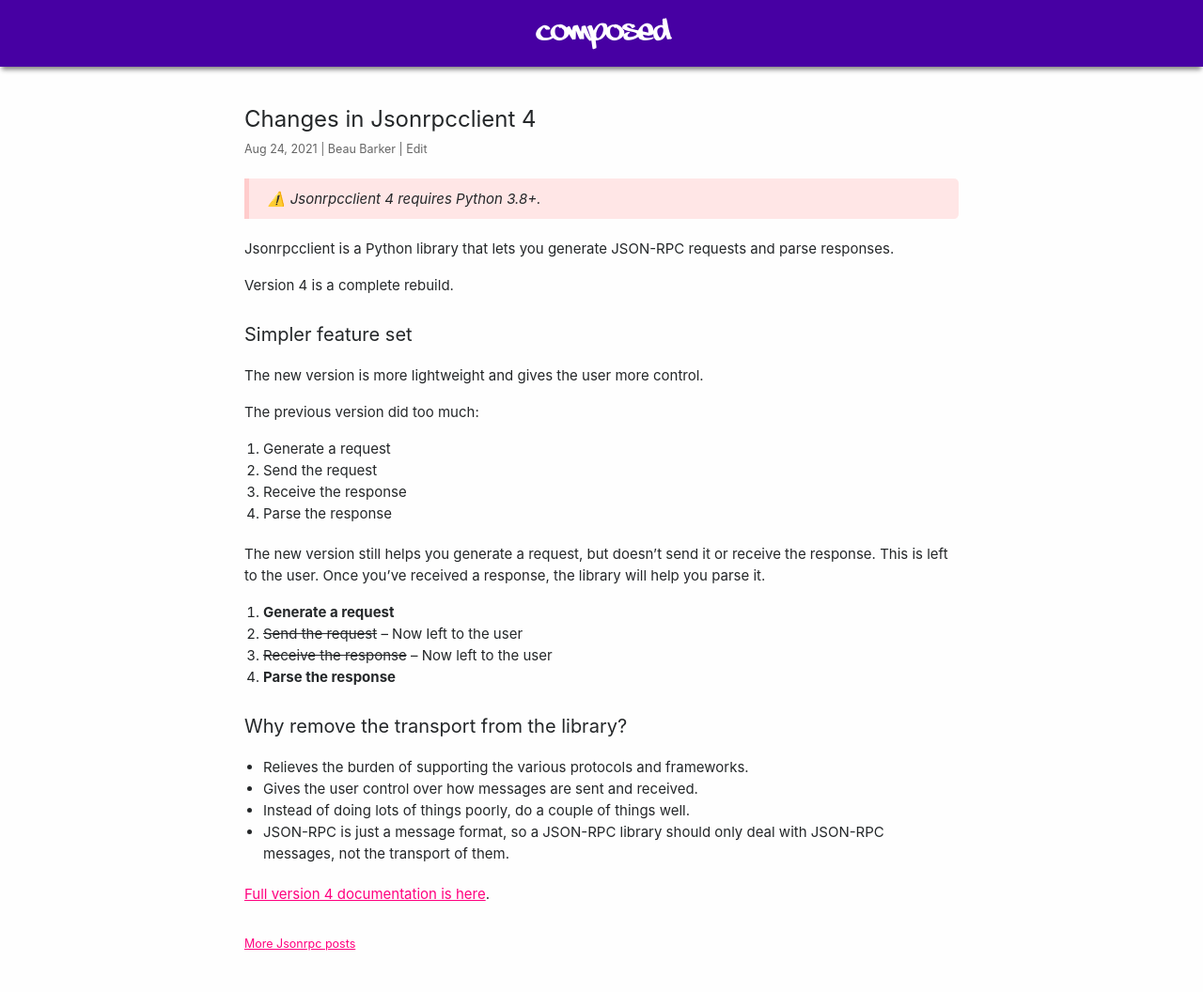
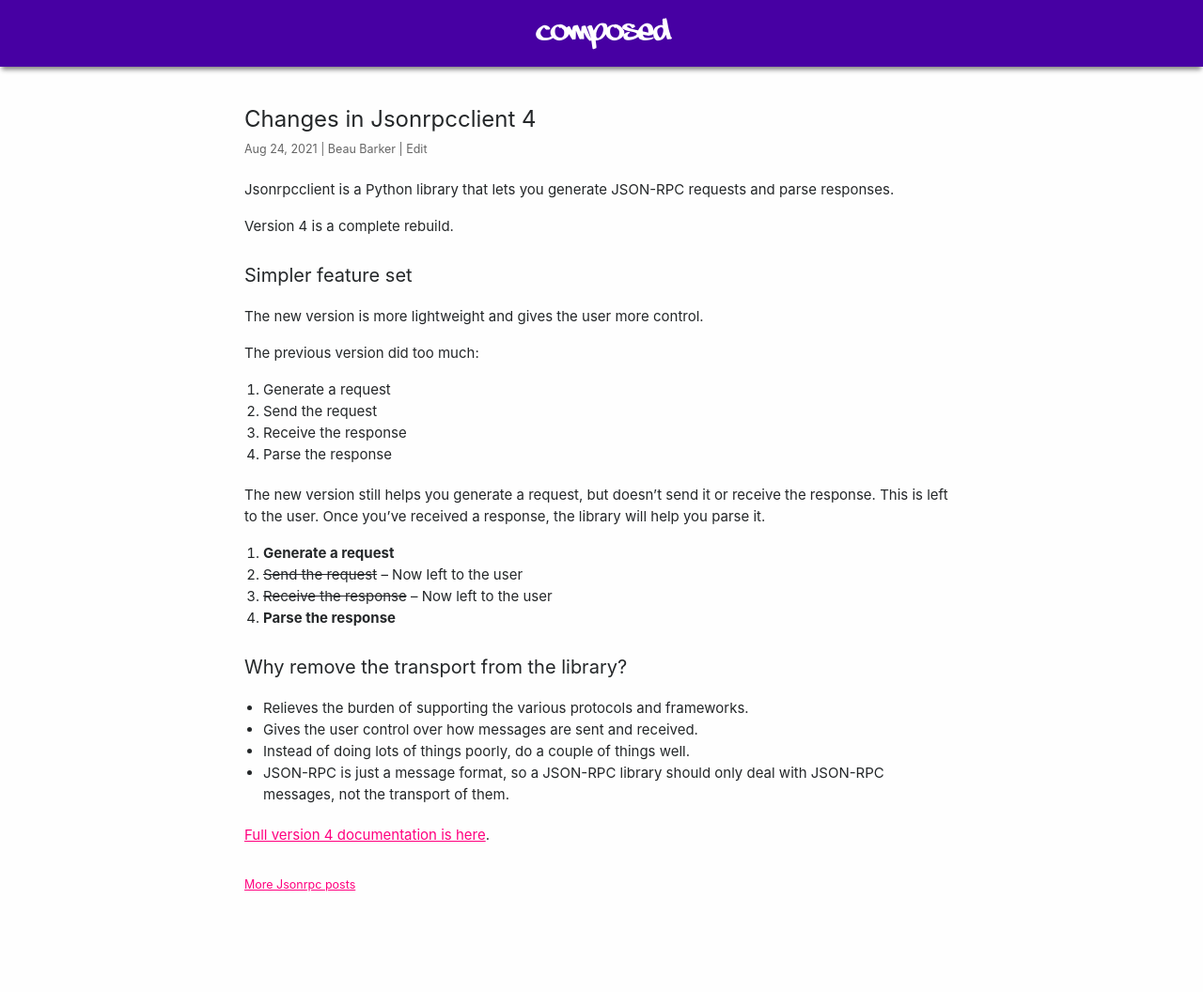
Before and after one commit to explodinglabs/explodinglabs.github.io, a Jekyll site: the page built from _posts/jsonrpc/2021-08-24-jsonrpcclient-4-changes.markdown, in a window 1280 px wide. Shown: the whole page at 94% size. Built offline with Jekyll 4.4.1, drawn with Linux system fonts in a browser that asks for light colours; after the commit the page ends 993 px from its top, so only the background shows below that.

Commit message:
Update 2021-08-24-jsonrpcclient-4-changes.markdown

```diff
--- a/_posts/jsonrpc/2021-08-24-jsonrpcclient-4-changes.markdown
+++ b/_posts/jsonrpc/2021-08-24-jsonrpcclient-4-changes.markdown
@@ -4,10 +4,6 @@ category: jsonrpc
 title: Changes in Jsonrpcclient 4
 permalink: /jsonrpcclient-4-changes
 ---
-<div class="warning">
-    <p>Jsonrpcclient 4 requires Python 3.8+.</p>
-</div>
-
 Jsonrpcclient is a Python library that lets you generate JSON-RPC requests and
 parse responses.
 
```
